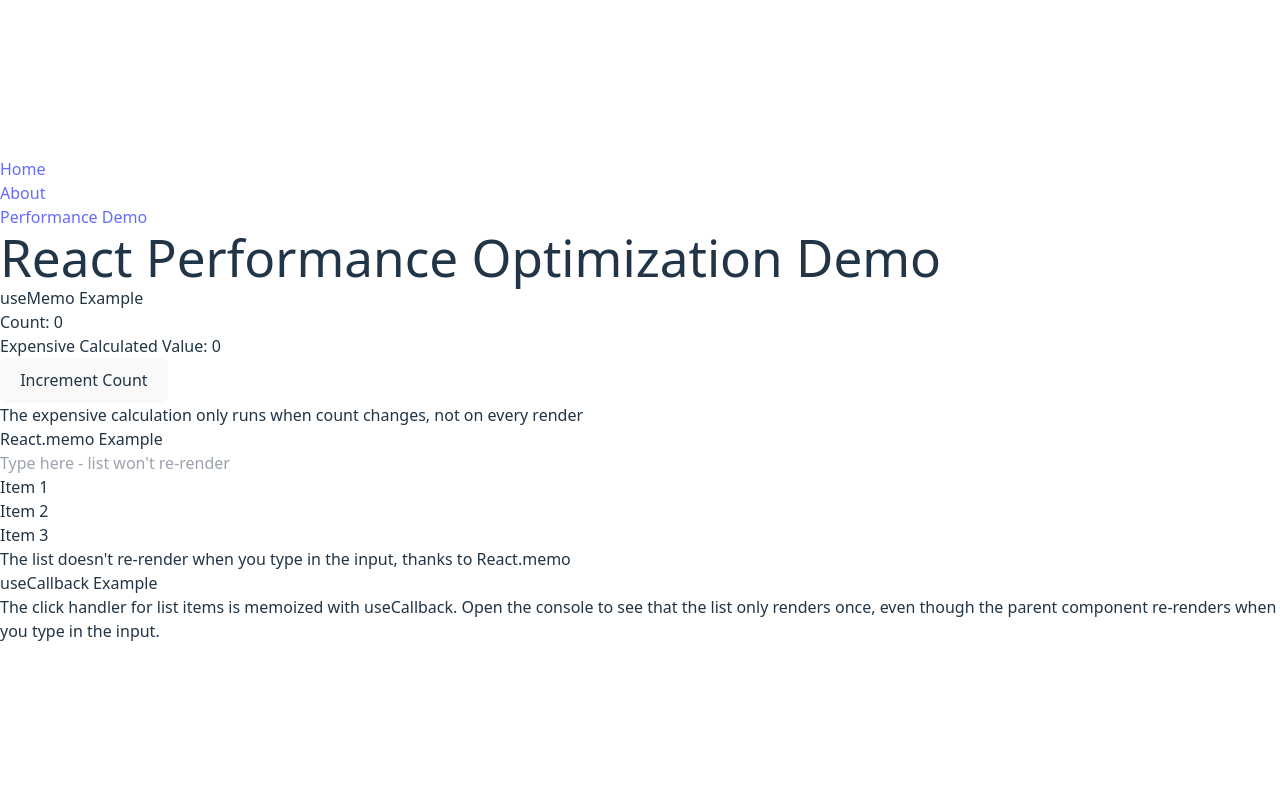
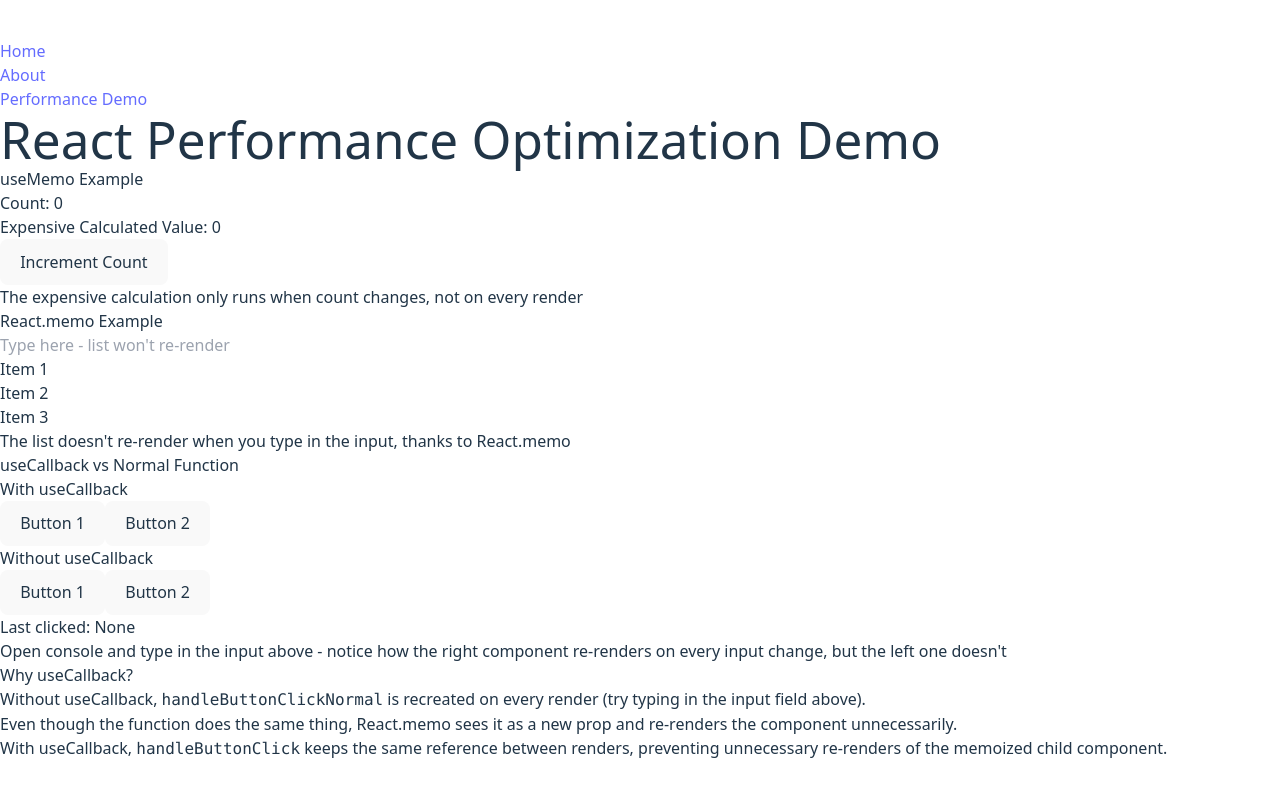
Before and after one commit to williamkrav/learn-react, a React (Vite) app: page /performance in a window 1280 px wide. Shown: the top 796 px of the page. Built offline with nearby package versions, Linux system fonts and the light colour scheme.

Commit message:
usememo ok

```diff
--- a/src/pages/performance/PerformanceDemo.jsx
+++ b/src/pages/performance/PerformanceDemo.jsx
@@ -29,7 +29,27 @@
   );
 });
 
-// Main component demonstrating all optimization techniques
+// Component to demonstrate useCallback
+const CallbackChild = React.memo(function CallbackChild({ onClick }) {
+  console.log('CallbackChild rendering...');
+  return (
+    <div className="space-y-2">
+      <button
+        onClick={() => onClick('Button 1')}
+        className="w-full p-2 bg-gray-700 rounded hover:bg-gray-600 transition-colors"
+      >
+        Button 1
+      </button>
+      <button
+        onClick={() => onClick('Button 2')}
+        className="w-full p-2 bg-gray-700 rounded hover:bg-gray-600 transition-colors"
+      >
+        Button 2
+      </button>
+    </div>
+  );
+});
+
 function PerformanceDemo() {
   const [count, setCount] = useState(0);
   const [items] = useState([
@@ -38,12 +58,25 @@
     { id: 3, text: 'Item 3' },
   ]);
   const [inputValue, setInputValue] = useState('');
+  const [lastClicked, setLastClicked] = useState('None');
 
   // useCallback example - this function won't be recreated on every render
   const handleItemClick = useCallback((id) => {
     console.log('Item clicked:', id);
     // The function reference stays the same between renders
   }, []); // Empty dependency array means this function never changes
+
+  // Another useCallback example with dependencies
+  const handleButtonClick = useCallback((buttonName) => {
+    console.log('Button clicked:', buttonName);
+    setLastClicked(buttonName);
+  }, []); // Empty dependency array since we don't use any external values
+
+  // Non-memoized function for comparison
+  const handleButtonClickNormal = (buttonName) => {
+    console.log('Normal button clicked:', buttonName);
+    setLastClicked(buttonName);
+  };
 
   // useMemo example - expensive calculation result is memoized
   const expensiveValue = useMemo(() => {
@@ -86,14 +119,44 @@
         </p>
       </section>
 
+      {/* useCallback comparison section */}
+      <section className="mb-8 p-4 border border-gray-700 rounded-lg bg-gray-800">
+        <h2 className="text-xl font-semibold mb-4">useCallback vs Normal Function</h2>
+        <div className="grid md:grid-cols-2 gap-4">
+          <div>
+            <h3 className="font-medium mb-2">With useCallback</h3>
+            <CallbackChild onClick={handleButtonClick} />
+          </div>
+          <div>
+            <h3 className="font-medium mb-2">Without useCallback</h3>
+            <CallbackChild onClick={handleButtonClickNormal} />
+          </div>
+        </div>
+        <p className="mt-4 text-sm text-gray-400">
+          Last clicked: {lastClicked}
+          <br />
+          Open console and type in the input above - notice how the right component
+          re-renders on every input change, but the left one doesn't
+        </p>
+      </section>
+
       {/* useCallback explanation */}
       <section className="p-4 border border-gray-700 rounded-lg bg-gray-800">
-        <h2 className="text-xl font-semibold mb-4">useCallback Example</h2>
-        <p className="text-gray-300">
-          The click handler for list items is memoized with useCallback.
-          Open the console to see that the list only renders once,
-          even though the parent component re-renders when you type in the input.
-        </p>
+        <h2 className="text-xl font-semibold mb-4">Why useCallback?</h2>
+        <div className="space-y-2 text-gray-300">
+          <p>
+            Without useCallback, <code className="text-blue-400">handleButtonClickNormal</code> is recreated
+            on every render (try typing in the input field above).
+          </p>
+          <p>
+            Even though the function does the same thing, React.memo sees it as a new prop
+            and re-renders the component unnecessarily.
+          </p>
+          <p>
+            With useCallback, <code className="text-blue-400">handleButtonClick</code> keeps the same reference
+            between renders, preventing unnecessary re-renders of the memoized child component.
+          </p>
+        </div>
       </section>
     </div>
   );
```
